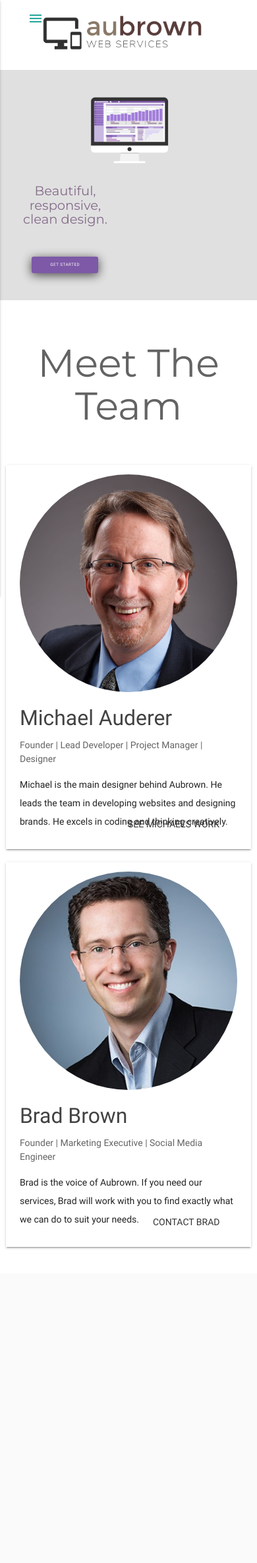
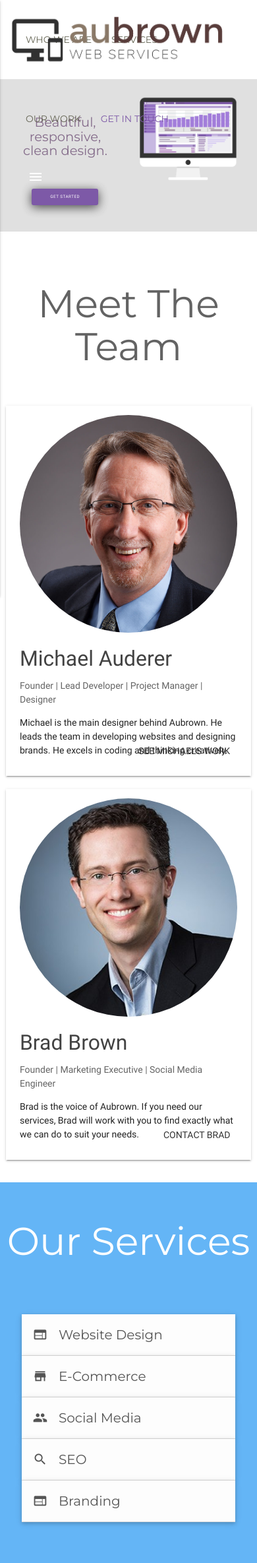
Before and after one commit to audererm/aubrown, a PHP site: page / in a window 390 px wide. Shown: the whole page at 66% size. Before the commit the page ends 1893 px from the top, so only its background shows below. Run offline with PHP 8.4, Linux system fonts and the light colour scheme; some libraries are stand-ins or nearby versions.

Commit message:
started on services section

```diff
--- a/css/style.css
+++ b/css/style.css
@@ -1,67 +1,66 @@
-.team h1 {
-  font-family: Montserrat, sans-serif;
-  text-align: center;
-  opacity: 0.7; }
-.team .team-card {
-  box-shadow: 0 2px 2px 0 rgba(0, 0, 0, 0.14), 0 1px 5px 0 rgba(0, 0, 0, 0.12), 0 3px 1px -2px rgba(0, 0, 0, 0.2);
-  transition: box-shadow 0.5s ease;
-  position: relative; }
-  .team .team-card:hover {
-    box-shadow: 0 6px 10px 0 rgba(0, 0, 0, 0.14), 0 1px 18px 0 rgba(0, 0, 0, 0.12), 0 3px 5px -1px rgba(0, 0, 0, 0.3); }
-    .team .team-card:hover .btn-flat {
-      background-color: #7D59A7;
-      color: white; }
-.team .member {
-  display: block;
-  margin: auto;
-  height: auto;
-  float: none;
-  padding: auto; }
-  .team .member .img-container {
-    width: 100%; }
-  .team .member .content {
-    position: relative;
-    display: block; }
-  .team .member h4 {
-    opacity: 0.85; }
-  .team .member .title {
-    opacity: 0.7; }
-  .team .member .btn-flat {
-    position: absolute;
-    right: 20px;
-    bottom: 20px;
-    transition: 0.5s ease; }
+#navbar {
+  margin-bottom: 50px; }
+  #navbar nav {
+    height: 120px;
+    transition: 0.2s ease;
+    box-shadow: none; }
+    #navbar nav .nav-wrapper {
+      padding: 0 24px; }
+    #navbar nav ul {
+      display: inline !important;
+      vertical-align: middle !important; }
+      #navbar nav ul a {
+        height: 120px;
+        transition: 0.2s ease;
+        line-height: 120px;
+        color: #665;
+        font-family: Montserrat, sans-serif; }
+        #navbar nav ul a:hover {
+          color: #fff;
+          transition: 0.1s color, 0.3s background-color;
+          background-color: #7D59A7;
+          transition: 0.2s ease; }
+          #navbar nav ul a:hover .highlight {
+            color: white; }
+      #navbar nav ul .highlight {
+        transition: color 0.2s, border 0.2s; }
+        #navbar nav ul .highlight a {
+          color: #7D59A7; }
+        #navbar nav ul .highlight:hover a {
+          color: white; }
+    #navbar nav .brand-logo {
+      height: 120px;
+      padding-top: 20px;
+      padding-bottom: 20px;
+      transition: 0.2s; }
+      #navbar nav .brand-logo img {
+        height: 100%; }
+    #navbar nav.shrink {
+      height: 60px;
+      box-shadow: 0 2px 2px 0 rgba(0, 0, 0, 0.14), 0 1px 5px 0 rgba(0, 0, 0, 0.12), 0 3px 1px -2px rgba(0, 0, 0, 0.2); }
+      #navbar nav.shrink .brand-logo {
+        padding-top: 0px;
+        padding-bottom: 0px; }
+      #navbar nav.shrink a {
+        line-height: 60px;
+        height: 60px; }
 
-.glow {
-  -webkit-box-shadow: 0 0 50px #eee;
-  -moz-box-shadow: 0 0 50px #eee;
-  box-shadow: 0 0 80px -50px #fff;
-  width: 50%;
-  -moz-border-radius: 5px;
-  -webkit-border-radius: 5px;
-  border-radius: 5px;
-  /* future proofing */
-  -khtml-border-radius: 5px;
-  /* for old Konqueror browsers */
-  position: relative;
-  display: inline-block; }
-
-.hero {
+#hero {
   padding-top: 40px;
   padding-bottom: 40px;
   padding-left: 0;
   padding-right: 0;
   background-color: #e0e0e0; }
-  .hero .slogan {
+  #hero .slogan {
     position: relative;
     float: left;
     margin-left: 9vw; }
-    .hero .slogan h1 {
+    #hero .slogan h1 {
       font-size: 5vw;
       font-family: Montserrat, sans-serif;
       color: #846b8a;
       text-align: center; }
-    .hero .slogan .btn-large {
+    #hero .slogan .btn-large {
       color: white;
       background-color: #7D59A7;
       font-size: 1.6vw;
@@ -79,60 +78,78 @@
       /* for old Konqueror browsers */
       transition: 0.4s box-shadow, 8s background-color;
       box-shadow: 0 0 150px rgba(255, 255, 255, 0.2), 0px 3px 15px #444; }
-      .hero .slogan .btn-large:hover {
+      #hero .slogan .btn-large:hover {
         box-shadow: none;
         background-color: #9D59F7; }
-  .hero img {
+  #hero img {
     width: 50vw;
     margin-left: 6vw; }
 
-.nav-wrapper {
-  padding: 0 24px; }
+#team h1 {
+  font-family: Montserrat, sans-serif;
+  text-align: center;
+  opacity: 0.7; }
+#team .team-card {
+  box-shadow: 0 2px 2px 0 rgba(0, 0, 0, 0.14), 0 1px 5px 0 rgba(0, 0, 0, 0.12), 0 3px 1px -2px rgba(0, 0, 0, 0.2);
+  transition: box-shadow 0.5s ease;
+  position: relative; }
+  #team .team-card:hover {
+    box-shadow: 0 6px 10px 0 rgba(0, 0, 0, 0.14), 0 1px 18px 0 rgba(0, 0, 0, 0.12), 0 3px 5px -1px rgba(0, 0, 0, 0.3); }
+    #team .team-card:hover .btn-flat {
+      background-color: #7D59A7;
+      color: white; }
+#team .member {
+  display: block;
+  margin: auto;
+  height: auto;
+  float: none;
+  padding: auto; }
+  #team .member .img-container {
+    width: 100%; }
+  #team .member .content {
+    position: relative;
+    display: block; }
+  #team .member h4 {
+    opacity: 0.85; }
+  #team .member .title {
+    opacity: 0.7; }
+  #team .member .btn-flat {
+    position: absolute;
+    right: 20px;
+    bottom: 20px;
+    transition: 0.5s ease;
+    padding: 0 12px;
+    border-radius: 2px; }
+    #team .member .btn-flat:hover {
+      background-color: #907897; }
 
-.navbar-fixed {
-  margin-bottom: 50px; }
-
-nav {
-  height: 120px;
-  transition: 0.2s ease;
-  box-shadow: none; }
-  nav .helper {
-    display: inline-block;
-    height: 100%;
-    vertical-align: middle; }
-  nav ul {
-    display: inline !important;
-    vertical-align: middle !important; }
-    nav ul a {
-      height: 120px;
-      transition: 0.2s ease;
-      line-height: 120px;
-      color: #665;
-      font-family: Montserrat, sans-serif; }
-      nav ul a:hover {
-        color: #fff;
-        transition: 0.1s color, 0.3s background-color;
-        background-color: #7D59A7;
-        transition: 0.2s ease; }
-  nav .brand-logo {
-    height: 100%;
-    padding-top: 20px;
-    padding-bottom: 20px;
-    transition: 0.2s ease; }
-    nav .brand-logo img {
-      height: 100%;
-      display: inline-block;
-      transition: 0.2s ease; }
-
-.shrink {
-  height: 60px;
-  box-shadow: 0 2px 2px 0 rgba(0, 0, 0, 0.14), 0 1px 5px 0 rgba(0, 0, 0, 0.12), 0 3px 1px -2px rgba(0, 0, 0, 0.2); }
-  .shrink .brand-logo {
-    padding-top: 0px;
-    padding-bottom: 0px; }
-  .shrink a {
-    line-height: 60px;
-    height: 60px; }
+#services {
+  background-color: #64b5f6; }
+  #services h1 {
+    font-family: Montserrat, sans-serif;
+    text-align: center;
+    color: white; }
+  #services .collapsible .collapsible-header {
+    font-family: Montserrat, sans-serif;
+    font-size: 20px;
+    color: #555;
+    background-color: #fdfdfd;
+    padding-top: 10px;
+    padding-bottom: 10px;
+    transition: 0.1s; }
+    #services .collapsible .collapsible-header:hover {
+      color: #000;
+      background-color: #fff;
+      transform: translate(-10px, 0); }
+    #services .collapsible .collapsible-header.active {
+      color: #000;
+      background-color: #fff; }
+      #services .collapsible .collapsible-header.active:hover {
+        color: #555;
+        background-color: #fdfdfd;
+        transform: none; }
+  #services .collapsible .collapsible-body {
+    background-color: white; }
 
 @media only screen and (max-width: 992px) {
   .hero img {
@@ -147,38 +164,5 @@ nav {
       nav .brand-logo img {
         height: 60px;
         margin: 0; } }
-p {
-  line-height: 2rem; }
-
-.button-collapse {
-  color: #26a69a; }
-
-.parallax-container {
-  min-height: 380px;
-  line-height: 0;
-  height: auto;
-  color: rgba(255, 255, 255, 0.9); }
-
-.parallax-container .section {
-  width: 100%; }
-
-@media only screen and (max-width: 992px) {
-  .parallax-container .section {
-    position: absolute;
-    top: 40%; }
-
-  #index-banner .section {
-    top: 10%; } }
-@media only screen and (max-width: 600px) {
-  #index-banner .section {
-    top: 0; } }
-.icon-block {
-  padding: 0 15px; }
-
-.icon-block .material-icons {
-  font-size: inherit; }
-
-footer.page-footer {
-  margin: 0; }
 
 /*# sourceMappingURL=style.css.map */
--- a/css/style.scss
+++ b/css/style.scss
@@ -3,86 +3,84 @@ $purple: #76607C;
 $lightpurple: lighten($purple, 5%);
 $darkpurple: #7D59A7;
 $lightbrown: #E8DBC5;
+$brown: #d7ccc8;
 
 $mont: Montserrat, sans-serif;
+
 $nav-height: 120px;
 
-.team {
-    h1 {
+#navbar {
+    margin-bottom: 50px;
+    nav {
+        height: $nav-height;
+        transition: 0.2s ease;
+        box-shadow: none;
+        .nav-wrapper {
+            padding: 0 24px;
+        }
+
+        ul {
+            display: inline !important;
+            vertical-align: middle !important;
+            a {
+                height: $nav-height;
+                //padding-top: 20px;
+                //padding-bottom: 20px;
+                transition: 0.2s ease;
+                line-height: 120px;
+                color: #665;
                 font-family: $mont;
-        text-align: center;
-        opacity: 0.7;
-    }
-    .team-card {
-        box-shadow: 0 2px 2px 0 rgba(0, 0, 0, 0.14), 0 1px 5px 0 rgba(0, 0, 0, 0.12), 0 3px 1px -2px rgba(0, 0, 0, 0.2);
-        transition: box-shadow 0.5s ease;
                 &:hover {
-            box-shadow: 0 6px 10px 0 rgba(0, 0, 0, 0.14), 0 1px 18px 0 rgba(0, 0, 0, 0.12), 0 3px 5px -1px rgba(0, 0, 0, 0.3);
-
-            .btn-flat {
+                    color: #fff;
+                    transition: 0.1s color, 0.3s background-color;
                     background-color: $darkpurple;
+                    transition: 0.2s ease;
+                    .highlight {
                         color: white;
                     }
                 }
-        position: relative;
             }
-    .member {
-        //background-color: $lightbrown;
-        display: block;
-        margin: auto;
-        height: auto;
-        float: none;
-        padding: auto;
-
-        .img-container {
-            width: 100%;
+            .highlight {
+                    a {
+                        color: $darkpurple;
                     }
-
+                    //box-shadow: inset 0 8px 0 $darkpurple, inset 0px 0px 8px 2px $darkpurple;
+                    //border-bottom: 8px solid $darkpurple;
+                    //background-color: $darkpurple;
+                    //background-image: repeating-linear-gradient(45deg, transparent, transparent 35px, rgba(255, 255, 255, .5) 35px, rgba(255, 255, 255, .5) 70px);
+                    transition: color 0.2s, border 0.2s;
+                    &:hover {
+                        a {
+                            color: white
+                        };
+                    }
+            }
+        }
+        .brand-logo {
+            height: 120px;
+            padding-top: 20px;
+            padding-bottom: 20px;
+            transition: 0.2s;
             img {
-            //width: 16vw;
-            //padding-left: 1vw;
+                height: 100%;
             }
-
-        .content {
-            position: relative;
-            display: block;
         }
-
-        h4 {
-            opacity: 0.85;
+        &.shrink {
+            height: 60px;
+            box-shadow: 0 2px 2px 0 rgba(0, 0, 0, 0.14), 0 1px 5px 0 rgba(0, 0, 0, 0.12), 0 3px 1px -2px rgba(0, 0, 0, 0.2);
+            .brand-logo {
+                padding-top: 0px;
+                padding-bottom: 0px;
             }
-
-        .title {
-            opacity: 0.7;
+            a {
+                line-height: 60px;
+                height: 60px;
             }
-
-        .btn-flat {
-            position: absolute;
-            right: 20px;
-            bottom: 20px;
-            transition: 0.5s ease;
         }
-
     }
 }
 
-.glow {
-    -webkit-box-shadow: 0 0 50px #eee;
-    -moz-box-shadow: 0 0 50px #eee;
-    box-shadow: 0 0 80px -50px #fff;
-    width: 50%;
-    -moz-border-radius: 5px;
-    -webkit-border-radius: 5px;
-    border-radius: 5px;
-    /* future proofing */
-    -khtml-border-radius: 5px;
-    /* for old Konqueror browsers */
-    position: relative;
-    display: inline-block;
-
-}
-
-.hero {
+#hero {
     padding-top: 40px;
     padding-bottom: 40px;
     padding-left: 0;
@@ -117,7 +115,6 @@ $nav-height: 120px;
             //margin-left: 50px;
             transition: 0.4s box-shadow, 8s background-color;
             box-shadow: 0 0 150px rgba(255, 255, 255, 0.2), 0px 3px 15px #444;
-
             &:hover {
                 box-shadow: none;
                 background-color: #9D59F7;
@@ -130,65 +127,97 @@ $nav-height: 120px;
     }
 }
 
-.nav-wrapper {
-    padding: 0 24px;
+#team {
+    h1 {
+        font-family: $mont;
+        text-align: center;
+        opacity: 0.7;
     }
-
-.navbar-fixed {
-    margin-bottom: 50px;
-}
-
-nav {
-    height: $nav-height;
-    transition: 0.2s ease;
-    box-shadow: none;
-    .helper {
-        display: inline-block;
-        height: 100%;
-        vertical-align: middle;
-    }
-    ul {
-        display: inline !important;
-        vertical-align: middle !important;
-        a {
-            height: $nav-height;
-            //padding-top: 20px;
-            //padding-bottom: 20px;
-            transition: 0.2s ease;
-            line-height: 120px;
-            color: #665;
-            font-family: $mont;
+    .team-card {
+        box-shadow: 0 2px 2px 0 rgba(0, 0, 0, 0.14), 0 1px 5px 0 rgba(0, 0, 0, 0.12), 0 3px 1px -2px rgba(0, 0, 0, 0.2);
+        transition: box-shadow 0.5s ease;
         &:hover {
-                color: #fff;
-                transition: 0.1s color, 0.3s background-color;
+            box-shadow: 0 6px 10px 0 rgba(0, 0, 0, 0.14), 0 1px 18px 0 rgba(0, 0, 0, 0.12), 0 3px 5px -1px rgba(0, 0, 0, 0.3);
+            .btn-flat {
                 background-color: $darkpurple;
-                transition: 0.2s ease;
+                color: white;
             }
         }
+        position: relative;
     }
-    .brand-logo {
-        height: 100%;
-        padding-top: 20px;
-        padding-bottom: 20px;
-        transition: 0.2s ease;
+    .member {
+        //background-color: $lightbrown;
+        display: block;
+        margin: auto;
+        height: auto;
+        float: none;
+        padding: auto;
+        .img-container {
+            width: 100%;
+        }
         img {
-            height: 100%;
-            display: inline-block;
-            transition: 0.2s ease;
+            //width: 16vw;
+            //padding-left: 1vw;
+        }
+        .content {
+            position: relative;
+            display: block;
+        }
+        h4 {
+            opacity: 0.85;
+        }
+        .title {
+            opacity: 0.7;
+        }
+        .btn-flat {
+            position: absolute;
+            right: 20px;
+            bottom: 20px;
+            transition: 0.5s ease;
+            padding: 0 12px;
+            &:hover {
+                background-color: lighten($purple, 10%);
+            }
+            border-radius: 2px;
         }
     }
 }
 
-.shrink {
-    height: 60px;
-    box-shadow: 0 2px 2px 0 rgba(0, 0, 0, 0.14), 0 1px 5px 0 rgba(0, 0, 0, 0.12), 0 3px 1px -2px rgba(0, 0, 0, 0.2);
-    .brand-logo {
-        padding-top: 0px;
-        padding-bottom: 0px;
+#services {
+    background-color: #64b5f6;
+    h1 {
+        font-family: $mont;
+        text-align: center;
+        color: white;
+        //opacity: 0.8;
     }
-    a {
-        line-height: 60px;
-        height: 60px;
+    .collapsible {
+        .collapsible-header {
+            font-family: $mont;
+            font-size: 20px;
+            color: #555;
+            background-color: rgb(253, 253, 253);
+            padding-top: 10px;
+            padding-bottom: 10px;
+            transition: 0.1s;
+            &:hover {
+                color: #000;
+                background-color: #fff;
+                transform: translate(-10px, 0);
+            }
+            &.active {
+                color: #000;
+                background-color: #fff;
+                &:hover {
+                    color: #555;
+                    background-color: rgb(253, 253, 253);
+                    transform: none;
+                }
+            }
+        }
+        .collapsible-body {
+            background-color: white;
+        }
     }
 }
 
@@ -209,50 +238,3 @@ nav {
         }
     }
 }
-
-p {
-    line-height: 2rem;
-}
-
-.button-collapse {
-    color: #26a69a;
-}
-
-.parallax-container {
-    min-height: 380px;
-    line-height: 0;
-    height: auto;
-    color: rgba(255, 255, 255, .9);
-}
-
-.parallax-container .section {
-    width: 100%;
-}
-
-@media only screen and (max-width: 992px) {
-    .parallax-container .section {
-        position: absolute;
-        top: 40%;
-    }
-    #index-banner .section {
-        top: 10%;
-    }
-}
-
-@media only screen and (max-width: 600px) {
-    #index-banner .section {
-        top: 0;
-    }
-}
-
-.icon-block {
-    padding: 0 15px;
-}
-
-.icon-block .material-icons {
-    font-size: inherit;
-}
-
-footer.page-footer {
-    margin: 0;
-}
--- a/index.html
+++ b/index.html
@@ -13,18 +13,17 @@
 </head>
 
 <body>
-    <div class="navbar-fixed">
+    <div id="navbar" class="navbar-fixed">
         <nav class="white" role="navigation">
             <div class="nav-wrapper">
                 <a id="logo-container" href="#" class="brand-logo">
-                    <span class="helper"></span>
                     <img src="aubrown-webservices.png" class="">
                 </a>
                 <ul class="right hide-on-med-and-down">
                     <li><a href="#team">WHO WE ARE</a></li>
-                    <li><a href="#">SERVICES</a></li>
+                    <li><a href="#services">SERVICES</a></li>
                     <li><a href="#">OUR WORK</a></li>
-                    <li><a href="#">GET IN TOUCH</a></li>
+                    <li class="highlight"><a href="#"><span>GET IN TOUCH</span></a></li>
                 </ul>
                 <ul id="nav-mobile" class="side-nav">
                     <li><a href="#">Navbar Link</a></li>
@@ -33,7 +32,7 @@
             </div>
         </nav>
     </div>
-    <div class="hero row">
+    <div id="hero" class="row">
         <img src="computer.png" class="responsive-img">
         <div class="slogan">
             <h1>Beautiful, <br>responsive,<br>clean design.</h1>
@@ -42,7 +41,7 @@
             <a href="#contact-modal" class="btn-large z-depth-3 waves-effect waves-light">GET STARTED FOR FREE</a>
         </div>
     </div>
-    <div id="team" class="team row container scrollspy">
+    <div id="team" class="section container scrollspy">
         <div class="section row">
             <h1>Meet The Team</h1>
         </div>
@@ -92,6 +91,47 @@
             </div>
         </div>
     </div>
+    <div id="services" class="section scrollspy">
+        <div class="container">
+            <div class="section row">
+                <h1>Our Services</h1>
+            </div>
+            <div class="section row">
+                <ul class="collapsible popout" data-collapsible="accordion">
+                    <li>
+                        <div class="collapsible-header"><i class="material-icons">web</i>Website Design</div>
+                        <div class="collapsible-body">
+                            <p>Our experts create awesome web design.</p>
+                        </div>
+                    </li>
+                    <li>
+                        <div class="collapsible-header"><i class="material-icons">store</i>E-Commerce</div>
+                        <div class="collapsible-body">
+                            <p>Our experts create awesome web design.</p>
+                        </div>
+                    </li>
+                    <li>
+                        <div class="collapsible-header"><i class="material-icons">people</i>Social Media</div>
+                        <div class="collapsible-body">
+                            <p>Our experts create awesome web design.</p>
+                        </div>
+                    </li>
+                    <li>
+                        <div class="collapsible-header"><i class="material-icons">search</i>SEO</div>
+                        <div class="collapsible-body">
+                            <p>Our experts create awesome web design.</p>
+                        </div>
+                    </li>
+                    <li>
+                        <div class="collapsible-header"><i class="material-icons">web</i>Branding</div>
+                        <div class="collapsible-body">
+                            <p>Our experts create awesome web design.</p>
+                        </div>
+                    </li>
+                </ul>
+            </div>
+        </div>
+    </div>
     <!--516-534-9351-->
 </body>
 <div id="modals">
```
Also changed, not shown: 1 other file. Lines whose indentation alone changed are shown as unchanged.
